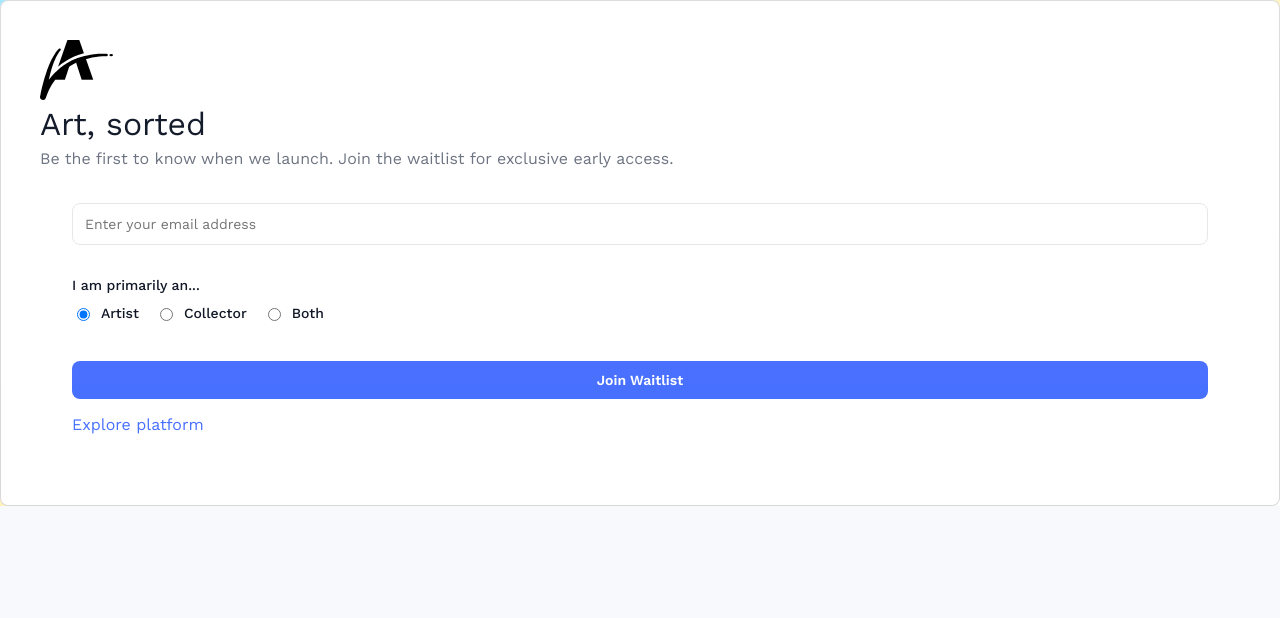
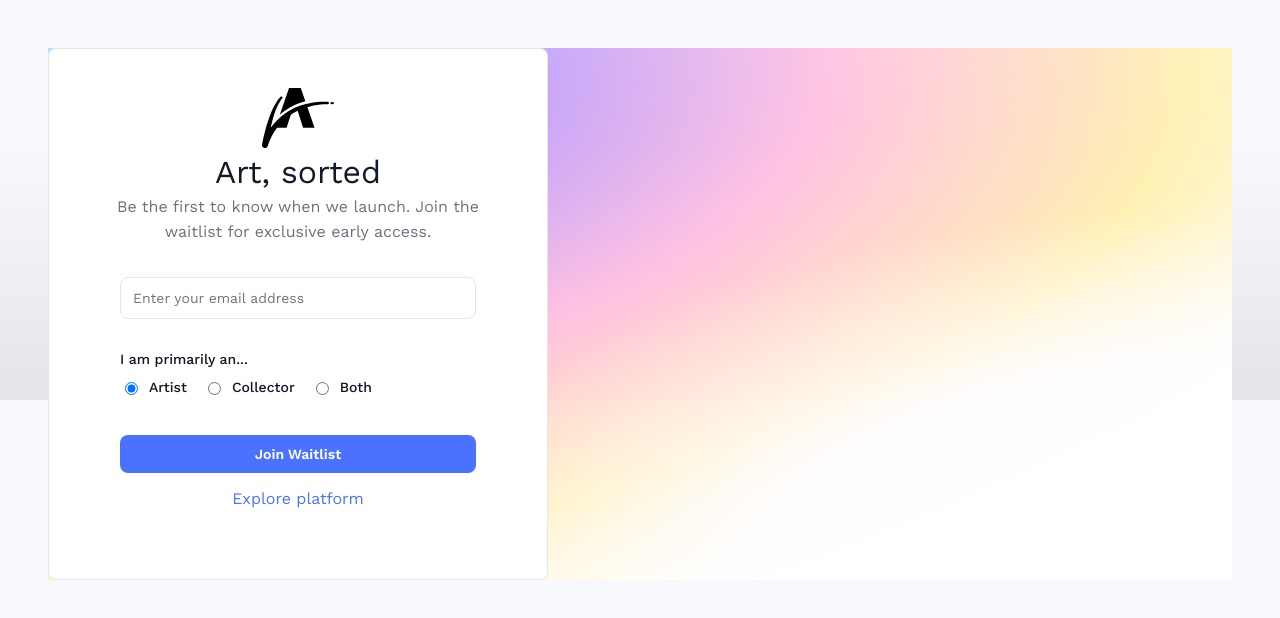
Before and after one commit to jasonw10105-ux/final-artflow, a React (Vite) app: page / in a window 1280 px wide. Shown: the top 618 px of the page. Built offline with nearby package versions, Linux system fonts and the light colour scheme.

Commit message:
Update index.css

```diff
--- a/src/index.css
+++ b/src/index.css
@@ -42,7 +42,11 @@
 
 .gradient-polish::after {
   content: "";
-  position: absolute; inset: 0;
+  position: fixed;
+  inset: 0;
+  top: 0;
+  width: 100%;
+  height: 50vh;
   background:
     linear-gradient(180deg, rgba(255,255,255,.18), rgba(255,255,255,0) 35%, rgba(0,0,0,.08) 100%),
     repeating-linear-gradient(90deg, rgba(255,255,255,.04) 0 1px, transparent 1px 2px);
@@ -66,14 +70,19 @@ a:hover { filter: brightness(110%); }
 h1, h2, h3, h4, h5, h6 { margin: 0; font-weight: 400; color: var(--foreground); line-height: 1.3; }
 p { margin: 0 0 1rem 0; line-height: 1.6; color: var(--muted-foreground); }
 
+#root {
+  padding: 3rem;
+}
+
 /* --- Card--- */
 .card {
   background: var(--card);
   border-radius: var(--radius);
   padding: 40px;
-  box-shadow: 0 0 0 1px rgba(0, 0, 0, 0.15) inset;
+  box-shadow: 0 0 0 1px rgba(0, 0, 0, 0.1) inset;
+  max-width: 500px;
+  text-align: center;
 }
-
 
 /* --- Component Base Styles --- */
 .button, button {
```
